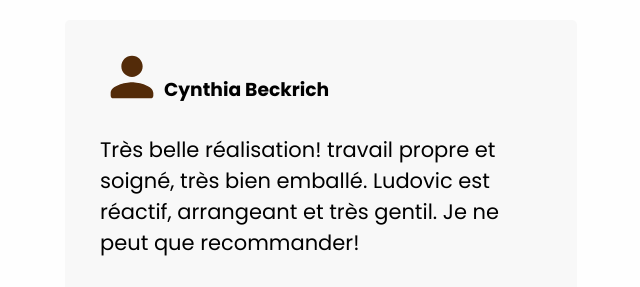
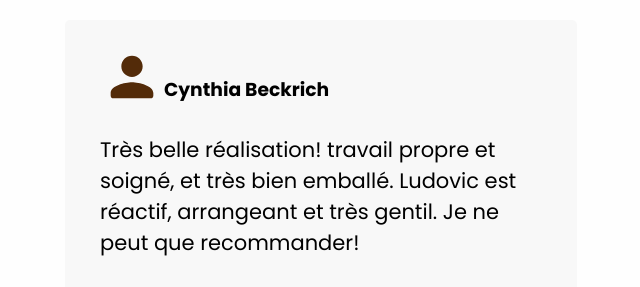
Before and after one commit to ladansedesdetails/ladansedesdetails.github.io, a website: page index.html in a window 1280 px wide. Shown: the part 4740-5027 px from the top of the page, without its empty margins (319-959 px from the left). Drawn offline with Linux system fonts and the light colour scheme; a web font is replaced by a local one.

Commit message:
Update index.html

```diff
--- a/index.html
+++ b/index.html
@@ -270,7 +270,7 @@
                                 <h3>Cynthia Beckrich</h3>
                             </div>
                             <p>Très belle réalisation!
-                                travail propre et soigné, très bien emballé.
+                                travail propre et soigné, et très bien emballé.
                                 Ludovic est réactif, arrangeant et très gentil.
                                 Je ne peut que recommander!</p>
                             <div class="apo">
```
